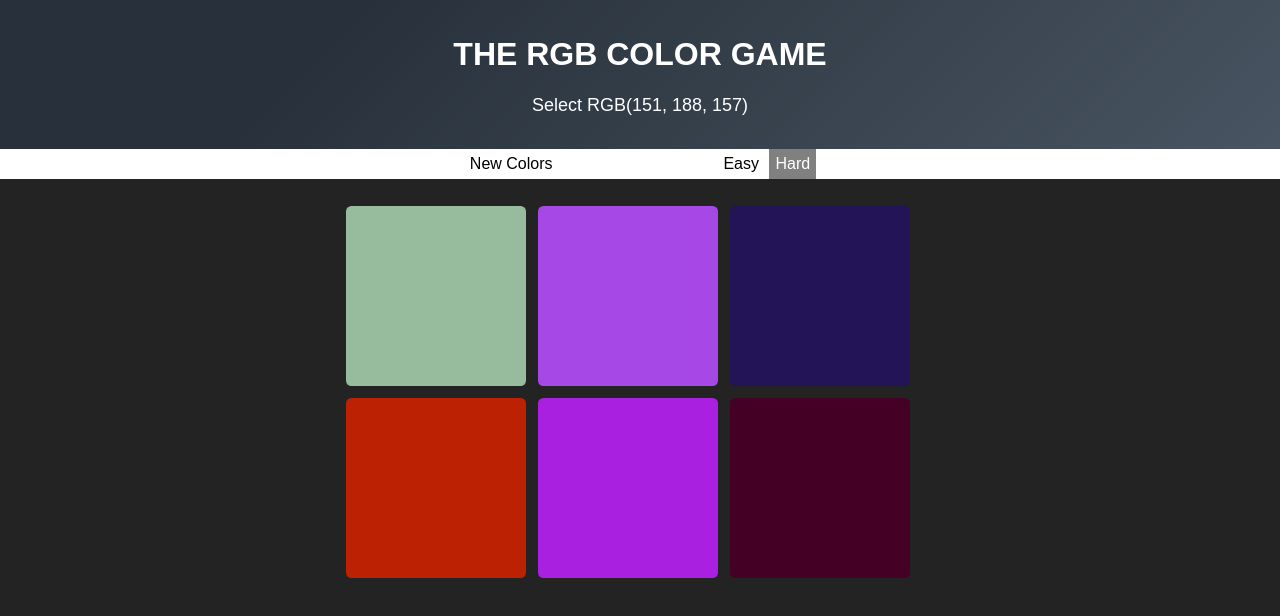
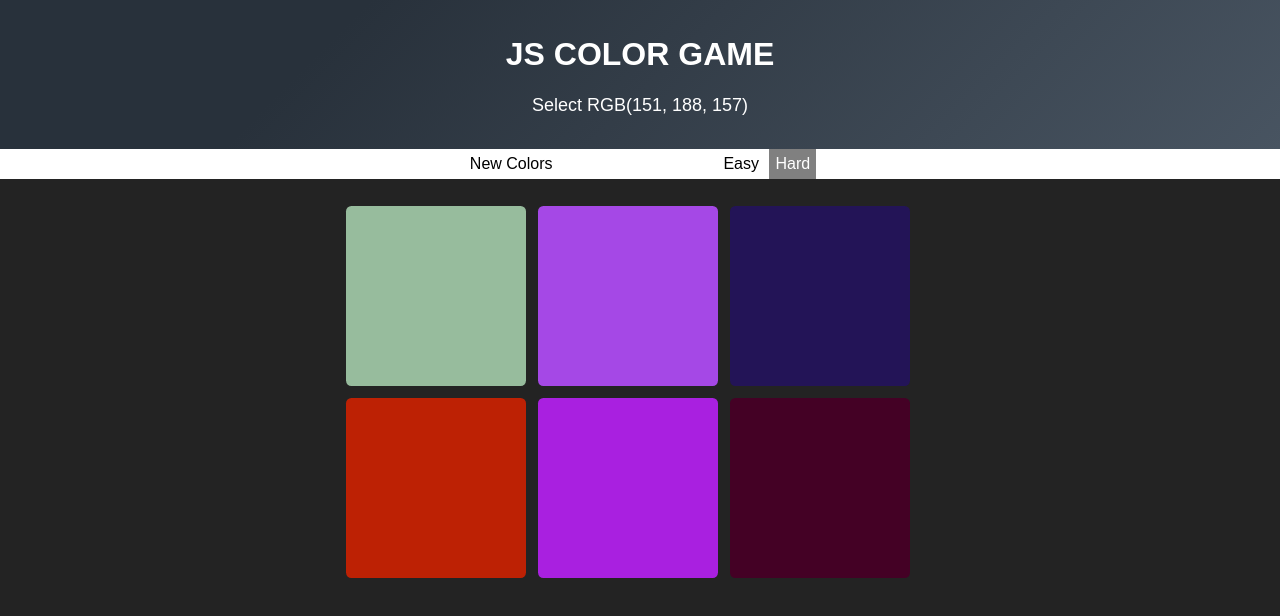
Before and after one commit to mrivasperez/jsColorGame, a plain HTML site: page index.html in a window 1280 px wide. Drawn offline with Linux system fonts and the light colour scheme.

Commit message:
changes to index.html
updated <title>
updated .heading

```diff
--- a/index.html
+++ b/index.html
@@ -4,13 +4,13 @@
     <meta charset="UTF-8">
     <meta name="viewport" content="width=device-width, initial-scale=1.0">
     <meta http-equiv="X-UA-Compatible" content="ie=edge">
-    <title>The RGB Color Game</title>
+    <title>mrivasperez/jsColorGame</title>
     <link rel="stylesheet" href="style.css">
 </head>
 <body>
     <!-- The Heading -->
     <div class="heading">
-        <h1 class="text-white">THE RGB COLOR GAME</h1>
+        <h1 class="text-white">JS COLOR GAME</h1>
         <p class="text-white">Select&nbsp;<span id="colorDisplay">RGB</span></p>
     </div>
     <div id="stripe">
```
